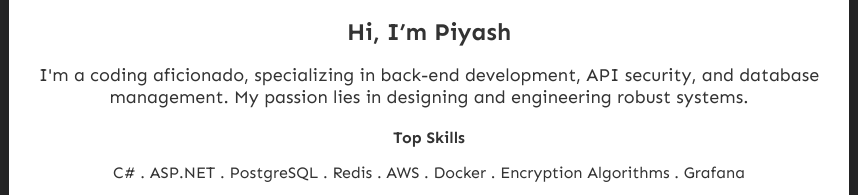
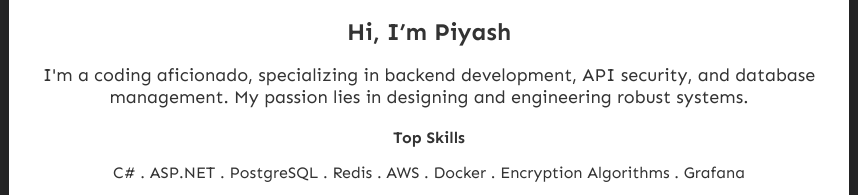
Before and after one commit to dojokaizen007/portfolio, a plain HTML site: page index.html in a window 1280 px wide. Shown: the part 223-418 px from the top of the page, 211-1069 px from the left. Drawn offline with Linux system fonts and the light colour scheme.

Commit message:
fix/typo

```diff
--- a/index.html
+++ b/index.html
@@ -81,7 +81,7 @@
     <div class="container">
         <img src="profile.jpg" alt="Avatar" class="profile-image" oncontextmenu="return false;">
         <h2 class="title">Hi, I’m Piyash</h2>
-        <p class="about">I'm a coding aficionado, specializing in back-end development, API security, and database
+        <p class="about">I'm a coding aficionado, specializing in backend development, API security, and database
             management. My passion lies in designing and engineering robust systems.</p>
         <h3 class="top-skills">Top Skills</h3>
         <p class="top-skills">C# . ASP.NET . PostgreSQL . Redis . AWS . Docker . Encryption Algorithms . Grafana</p>
```
